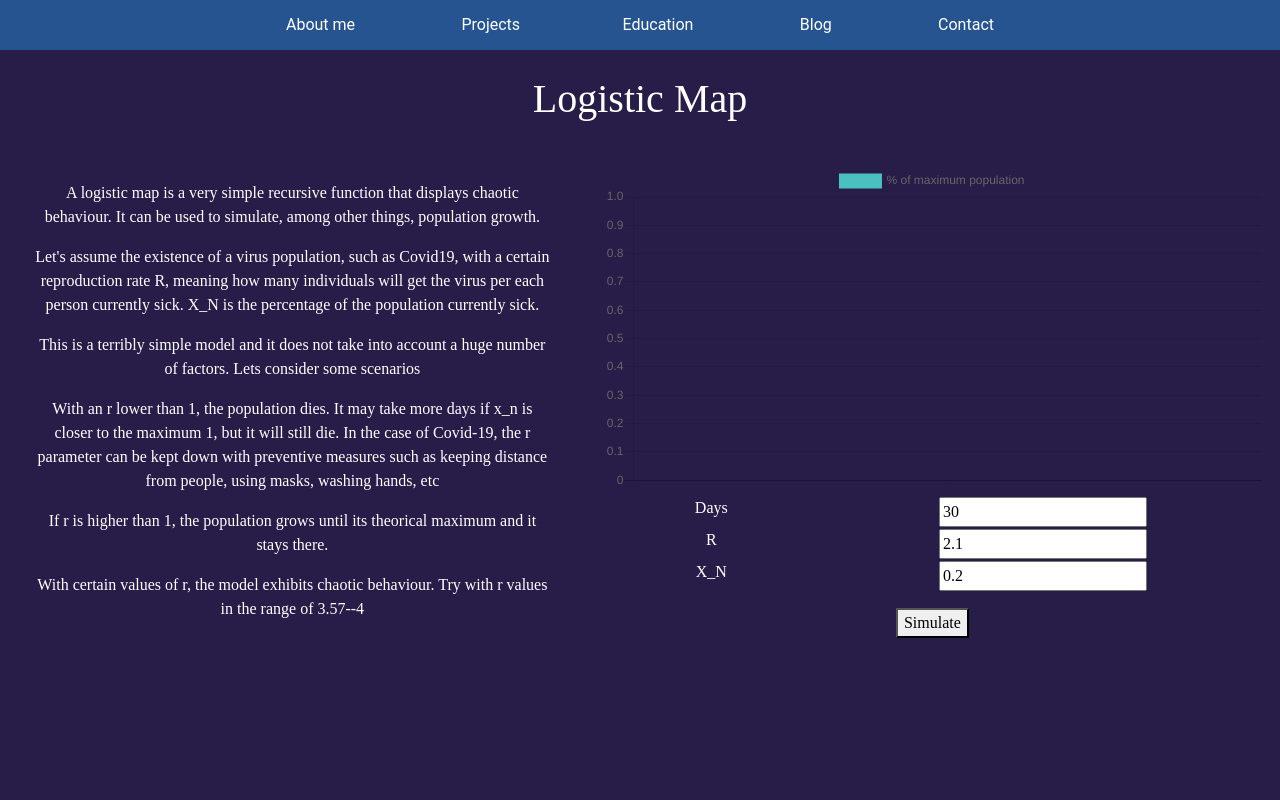
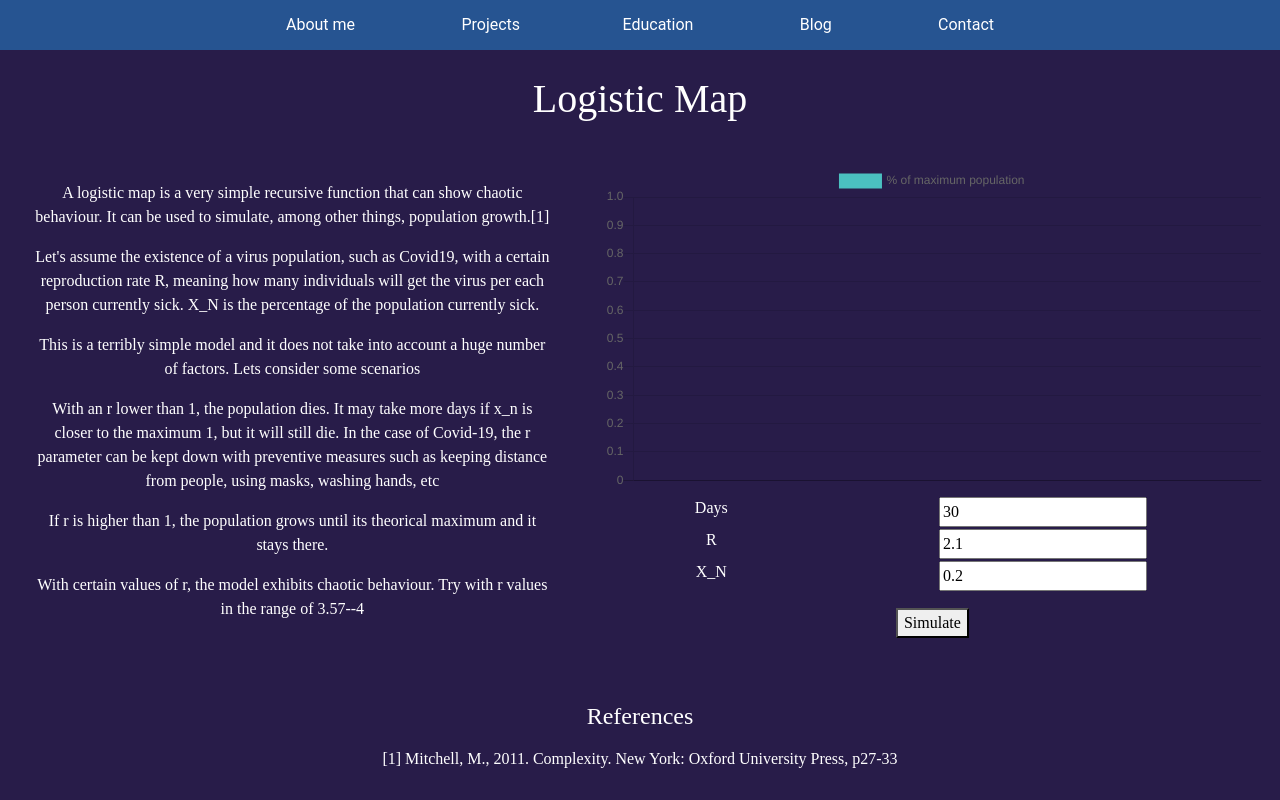
Before and after one commit to AlejandroFNadal/myPortfolio, a React (Create React App) app: page /logisticMap in a window 1280 px wide. Built offline with nearby package versions, Linux system fonts and the light colour scheme; what webfontloader would draw is missing.

Commit message:
Adding references to Logistic Map

```diff
--- a/src/App.css
+++ b/src/App.css
@@ -400,3 +400,11 @@ h3{
   margin-top:1em;
   margin-bottom:1em;
 }
+#lm-bibliography{
+  margin:1em;
+  padding: 1em;
+}
+
+#lm-bibliography h4{
+  margin-bottom:1rem;
+}
--- a/src/components/LogisticMap.js
+++ b/src/components/LogisticMap.js
@@ -103,7 +103,7 @@ class LogisticMap extends React.Component{
                     <div id="lm-content">
                         <div id="lm-theory-selection">
                             <div id="lm-definition">
-                                <p>A logistic map is a very simple recursive function that displays chaotic behaviour. It can be used to simulate, among other things, population growth.</p>
+                                <p>A logistic map is a very simple recursive function that can show chaotic behaviour. It can be used to simulate, among other things, population growth.[1]</p>
                                 <p>Let's assume the existence of a virus population, such as Covid19, with a certain reproduction rate R, meaning how many individuals will get the virus per each person currently sick. X_N is the percentage of the population currently sick.</p>
                                 <p>This is a terribly simple model and it does not take into account a huge number of factors. Lets consider some scenarios</p>
                                 <p> With an r lower than 1, the population dies. It may take more days if x_n is closer to the maximum 1, but it will still die. In the case of Covid-19, the r parameter can be kept down with preventive measures such as keeping distance from people, using masks, washing hands, etc</p>
@@ -131,10 +131,11 @@ class LogisticMap extends React.Component{
                             </div>
                             <button id="lm-button" onClick={this.simulate}>Simulate</button>
                         </div>
-
-
                     </div>
-
+                    <div id="lm-bibliography">
+                        <h4> References</h4>
+                        [1] Mitchell, M., 2011. Complexity. New York: Oxford University Press, p27-33
+                    </div>
                 </div>
             )
         }
```
Lines whose indentation alone changed are shown as unchanged.
